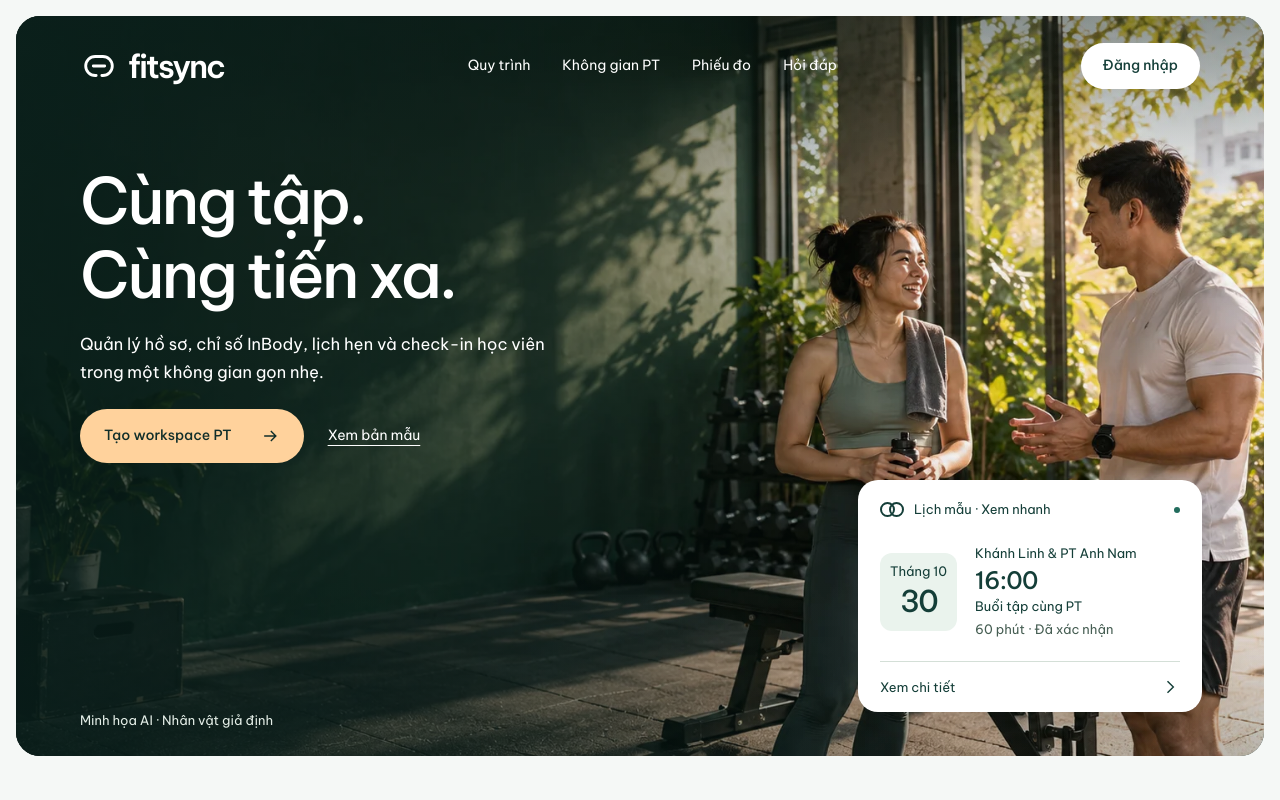
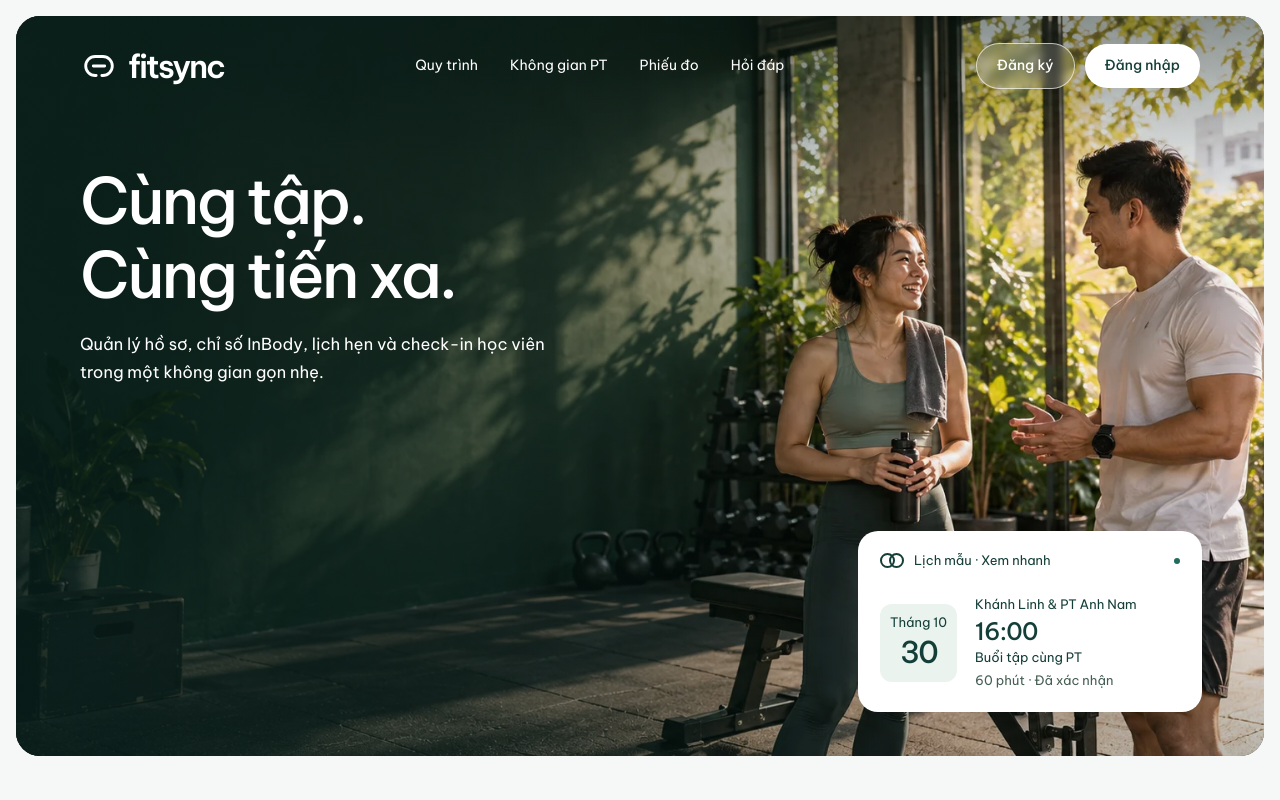
Before and after one commit to Team-SafeTrail/fitsync-app, a Next.js app in the folder apps/web/: page / in a window 1280 px wide. Shown: the top 800 px of the page. Built offline with nearby package versions, Linux system fonts and the light colour scheme.

Commit message:
feat(landing): replace hero CTA with header register button and remove all preview links (#51)

```diff
--- a/apps/web/src/app/coaching.css
+++ b/apps/web/src/app/coaching.css
@@ -122,14 +122,43 @@
   text-decoration: underline;
   text-underline-offset: 6px;
 }
+.coaching-site .nav-actions-group {
+  display: flex;
+  align-items: center;
+  gap: 10px;
+}
 .coaching-site .nav-action {
-  padding: 11px 22px;
+  padding: 10px 20px;
   background: var(--white);
   color: var(--forest);
   font-size: 14px;
   font-weight: 500;
   border-radius: 30px;
   white-space: nowrap;
+  display: inline-flex;
+  align-items: center;
+  justify-content: center;
+  transition: background-color .15s ease, border-color .15s ease, transform .12s ease;
+}
+.coaching-site .nav-action:hover {
+  transform: translateY(-1px);
+}
+.coaching-site .nav-action.is-register {
+  background: rgba(255, 255, 255, 0.16);
+  border: 1.5px solid rgba(255, 255, 255, 0.65);
+  color: #ffffff;
+  backdrop-filter: blur(4px);
+}
+.coaching-site .nav-action.is-register:hover {
+  background: rgba(255, 255, 255, 0.28);
+  border-color: #ffffff;
+}
+.coaching-site .nav-action.is-login {
+  background: var(--white);
+  color: var(--forest);
+}
+.coaching-site .nav-action.is-login:hover {
+  background: #f0f4f2;
 }
 .coaching-site .hero-copy {
   position: relative;
--- a/apps/web/src/app/login/page.tsx
+++ b/apps/web/src/app/login/page.tsx
@@ -12,7 +12,7 @@ export default async function LoginPage({ searchParams: query }: { searchParams:
       {configured ? (
         <AuthForm mode="login" action={login} error={searchParams.error} message={searchParams.message} next={searchParams.next} />
       ) : (
-        <div className="auth-alert is-unavailable" role="status"><p>Workspace thật hiện chưa khả dụng trong môi trường này. Bạn vẫn có thể khám phá giao diện bằng dữ liệu mẫu.</p><Link href="/app/dashboard" className="auth-demo-link">Xem bản mẫu công khai</Link></div>
+        <div className="auth-alert is-unavailable" role="status"><p>Workspace thật hiện chưa khả dụng trong môi trường này. Bạn vẫn có thể khám phá giao diện bằng dữ liệu mẫu.</p></div>
       )}
     </AuthShell>
   );
--- a/apps/web/src/app/register/page.tsx
+++ b/apps/web/src/app/register/page.tsx
@@ -12,7 +12,7 @@ export default async function RegisterPage({ searchParams: query }: { searchPara
       {configured ? (
         <AuthForm mode="register" action={signup} error={searchParams.error} />
       ) : (
-        <div className="auth-alert is-unavailable" role="status"><p>Workspace thật hiện chưa khả dụng trong môi trường này. Bạn vẫn có thể khám phá giao diện bằng dữ liệu mẫu.</p><Link href="/app/dashboard" className="auth-demo-link">Xem bản mẫu công khai</Link></div>
+        <div className="auth-alert is-unavailable" role="status"><p>Workspace thật hiện chưa khả dụng trong môi trường này. Bạn vẫn có thể khám phá giao diện bằng dữ liệu mẫu.</p></div>
       )}
     </AuthShell>
   );
--- a/apps/web/src/components/auth/AuthShell.tsx
+++ b/apps/web/src/components/auth/AuthShell.tsx
@@ -3,14 +3,14 @@ import Link from "next/link";
 import { ArrowLeft, ShieldCheck } from "lucide-react";
 import Brand from "@/components/brand/Brand";
 
-export default function AuthShell({eyebrow,title,description,children}:{eyebrow:string;title:string;description:string;children:React.ReactNode}) {
+export default function AuthShell({ eyebrow, title, description, children }: { eyebrow: string; title: string; description: string; children: React.ReactNode }) {
   return <main id="main-content" className="auth-page">
     <section className="auth-story" aria-label="Không gian đồng hành FitSync">
       <Image src="/images/coaching-afternoon.webp" alt="Minh họa AI: PT và học viên trò chuyện trong phòng gym" fill sizes="(max-width: 980px) 1px, 1800px" className="auth-scene" />
       <div className="auth-story-shade" />
       <Link href="/" className="auth-brand" aria-label="FitSync, về trang chủ"><Brand /></Link>
       <div className="auth-story-copy"><h2>Cùng tập.<br />Cùng tiến xa.</h2><p>Một nơi để PT hiểu học viên hơn. Bắt đầu từ hồ sơ, mục tiêu và những lần đồng hành.</p></div>
-      <p className="auth-image-credit">Minh họa AI · Nhân vật giả định</p>
+
     </section>
     <section className="auth-panel"><div className="auth-panel-inner">
       <Link href="/" className="auth-back"><ArrowLeft size={16} />Trang giới thiệu</Link>
--- a/apps/web/src/components/coaching/CoachingLanding.tsx
+++ b/apps/web/src/components/coaching/CoachingLanding.tsx
@@ -55,15 +55,14 @@ export default function CoachingLanding() {
               <Link href="#du-lieu">Phiếu đo</Link>
               <Link href="#thong-tin">Hỏi đáp</Link>
             </nav>
-            <Link className="nav-action" href="/login">Đăng nhập</Link>
+            <div className="nav-actions-group">
+              <Link className="nav-action is-register" href="/register">Đăng ký</Link>
+              <Link className="nav-action is-login" href="/login">Đăng nhập</Link>
+            </div>
           </header>
           <div className="hero-copy compact-hero-copy">
             <h1 id="hero-title">Cùng tập.<br />Cùng tiến xa.</h1>
             <p>Quản lý hồ sơ, chỉ số InBody, lịch hẹn và check-in học viên trong một không gian gọn nhẹ.</p>
-            <div className="hero-actions">
-              <Link className="button sun" href="/register">Tạo workspace PT<svg viewBox="0 0 24 24" aria-hidden="true"><path d="M5 12h14m-6-6 6 6-6 6" /></svg></Link>
-              <Link className="hero-sample" href="/app/dashboard">Xem bản mẫu</Link>
-            </div>
           </div>
           <div className="appointment-peek arrive" data-ui>
             <div className="peek-top"><span className="linked-dot" aria-hidden="true"></span><span data-peek-title>Lịch mẫu · Xem nhanh</span><span className="live-mark" aria-hidden="true"></span></div>
@@ -71,9 +70,7 @@ export default function CoachingLanding() {
               <div className="date-stamp"><span>Tháng 10</span><strong>30</strong></div>
               <div><p>Khánh Linh &amp; PT Anh Nam</p><strong>16:00 <span>Buổi tập cùng PT</span></strong><span>60 phút · Đã xác nhận</span></div>
             </div>
-            <button className="peek-action" data-open="appointment" onClick={(event) => openSheet("appointment", event.currentTarget)}>Xem chi tiết<svg viewBox="0 0 24 24" aria-hidden="true"><path d="m9 5 7 7-7 7" /></svg></button>
           </div>
-          <p className="image-credit">Minh họa AI · Nhân vật giả định</p>
         </section>
 
         <section className="wrap landing-pillars" aria-label="Tính năng chính">
@@ -114,7 +111,7 @@ export default function CoachingLanding() {
           </div>
           <div className={role === "pt" ? "profile-surface" : "profile-surface learner-surface"} data-ui>
             <aside className="profile-rail" hidden={role !== "pt"}>
-              <Link href="/app/dashboard" className="rail-title">Học viên</Link>
+              <span className="rail-title">Học viên</span>
               <span className="rail-person selected"><span className="avatar">KL</span><span>Khánh Linh<small>Hôm nay · 16:00</small></span></span>
               <span className="rail-person"><span className="avatar">MK</span><span>Minh Khoa<small>Buổi PT · 09:00</small></span></span>
               <span className="rail-person"><span className="avatar">HN</span><span>Hoàng Nam<small>Tư vấn · 17:30</small></span></span>
@@ -129,7 +126,6 @@ export default function CoachingLanding() {
                     <span>Giảm mỡ · Giữ nhịp tập đều</span>
                   </div>
                 </div>
-                <Link href={role === "pt" ? "/app/dashboard" : "/app/trainee"} className="profile-link" data-profile-link>Mở bản mẫu<svg viewBox="0 0 24 24" aria-hidden="true"><path d="m9 5 7 7-7 7" /></svg></Link>
               </header>
               <div className="profile-body">
                 <div className="history">
@@ -137,11 +133,10 @@ export default function CoachingLanding() {
                     <div className="entry-mark"><span className="linked-dot" aria-hidden="true"></span></div>
                     <div className="entry-content">
                       <p className="entry-date">Hôm nay, 30 tháng 10</p>
-                      <button className="session-row" data-open="appointment" onClick={(event) => openSheet("appointment", event.currentTarget)}>
+                      <div className="session-row">
                         <span><strong>16:00</strong><small>60 phút</small></span>
                         <span><strong>Buổi tập cùng PT Anh Nam</strong><small>Đã xác nhận</small></span>
-                        <svg viewBox="0 0 24 24" aria-hidden="true"><path d="m9 5 7 7-7 7" /></svg>
-                      </button>
+                      </div>
                     </div>
                   </section>
                   <section className="history-entry">
@@ -179,7 +174,6 @@ export default function CoachingLanding() {
                   <div className="conversation">
                     <span className="tiny-avatar">AN</span>
                     <p>“Chiều nay gặp lúc 16:00 nhé.”</p>
-                    <button data-open="chat" onClick={(event) => openSheet("chat", event.currentTarget)}>Mở chat<svg viewBox="0 0 24 24" aria-hidden="true"><path d="M5 12h14m-6-6 6 6-6 6" /></svg></button>
                   </div>
                 </aside>
               </div>
@@ -193,7 +187,6 @@ export default function CoachingLanding() {
               <span className="linked-emblem" aria-hidden="true"><svg viewBox="0 0 40 32"><path d="M23 6h-7a10 10 0 0 0 0 20h1M17 6h7a10 10 0 0 1 0 20h-1M14 16h12" /></svg></span>
               <h2 id="data-heading">Số đo có nguồn.<br />Đối chiếu trước khi lưu.</h2>
               <p>Chỉ số luôn được PT kiểm tra đơn vị và xác nhận trước khi hiển thị cho học viên.</p>
-              <button className="button sun" data-open="report" onClick={(event) => openSheet("report", event.currentTarget)}>Thử mở bản nháp<svg viewBox="0 0 24 24" aria-hidden="true"><path d="M5 12h14m-6-6 6 6-6 6" /></svg></button>
             </div>
             <div className="document-scene" data-ui>
               <div className="source-page">
@@ -234,10 +227,10 @@ export default function CoachingLanding() {
           <div className="closing-banner">
             <div>
               <h2>Sẵn sàng gọn nhẹ hơn trong từng buổi tập.</h2>
-              <p>Tạo workspace PT miễn phí trong 30 giây.</p>
+              <p>Tạo tài khoản PT miễn phí trong 30 giây.</p>
             </div>
             <div className="closing-actions">
-              <Link className="button sun" href="/register">Tạo workspace PT<svg viewBox="0 0 24 24" aria-hidden="true"><path d="M5 12h14m-6-6 6 6-6 6" /></svg></Link>
+              <Link className="button sun" href="/register">Đăng ký ngay<svg viewBox="0 0 24 24" aria-hidden="true"><path d="M5 12h14m-6-6 6 6-6 6" /></svg></Link>
               <Link className="hero-sample" href="/login">Đăng nhập</Link>
             </div>
           </div>
@@ -247,7 +240,6 @@ export default function CoachingLanding() {
         <Link className="brand" href="#">fitsync</Link>
         <p>© 2026 FitSync · Team SafeTrail.</p>
         <div className="footer-links">
-          <Link href="/app/dashboard">Bản mẫu</Link>
           <Link href="/privacy">Quyền riêng tư</Link>
           <Link href="/terms">Điều khoản</Link>
         </div>
@@ -260,12 +252,12 @@ export default function CoachingLanding() {
           <div data-sheet="appointment" hidden={sheet !== "appointment"}>
             <div className="sheet-appointment"><span className="linked-dot" aria-hidden="true"></span><p>Khánh Linh &amp; PT Anh Nam</p><strong>16:00</strong><span>30/10/2026 · 60 phút · Đã xác nhận</span></div>
             <p className="sheet-description">Lịch tập dùng chung hai vai trò; đặt lịch không tự trừ buổi PT.</p>
-            <Link className="button forest" href="/app/dashboard">Xem bản mẫu PT</Link>
+            <Link className="button forest" href="/register">Đăng ký trải nghiệm</Link>
           </div>
           <div data-sheet="report" hidden={sheet !== "report"}><ReportSample /></div>
           <div data-sheet="chat" hidden={sheet !== "chat"}>
             <div className="sheet-chat"><p className="chat-author">PT Anh Nam</p><p className="chat-line">Chiều nay mình gặp nhau lúc 16:00 nhé.</p><p className="chat-author learner-author">Khánh Linh</p><p className="chat-line learner-line">Dạ, em xem được lịch rồi ạ.</p><button className="chat-appointment" data-open="appointment" onClick={(event) => openSheet("appointment", event.currentTarget)}><span className="linked-dot" aria-hidden="true"></span><span><strong>16:00 · 30/10</strong><small>60 phút · Đã xác nhận</small></span></button></div>
-            <Link className="button forest" href="/app/dashboard">Xem giao diện PT</Link>
+            <Link className="button forest" href="/register">Đăng ký trải nghiệm</Link>
           </div>
         </div>
       </dialog>
```
